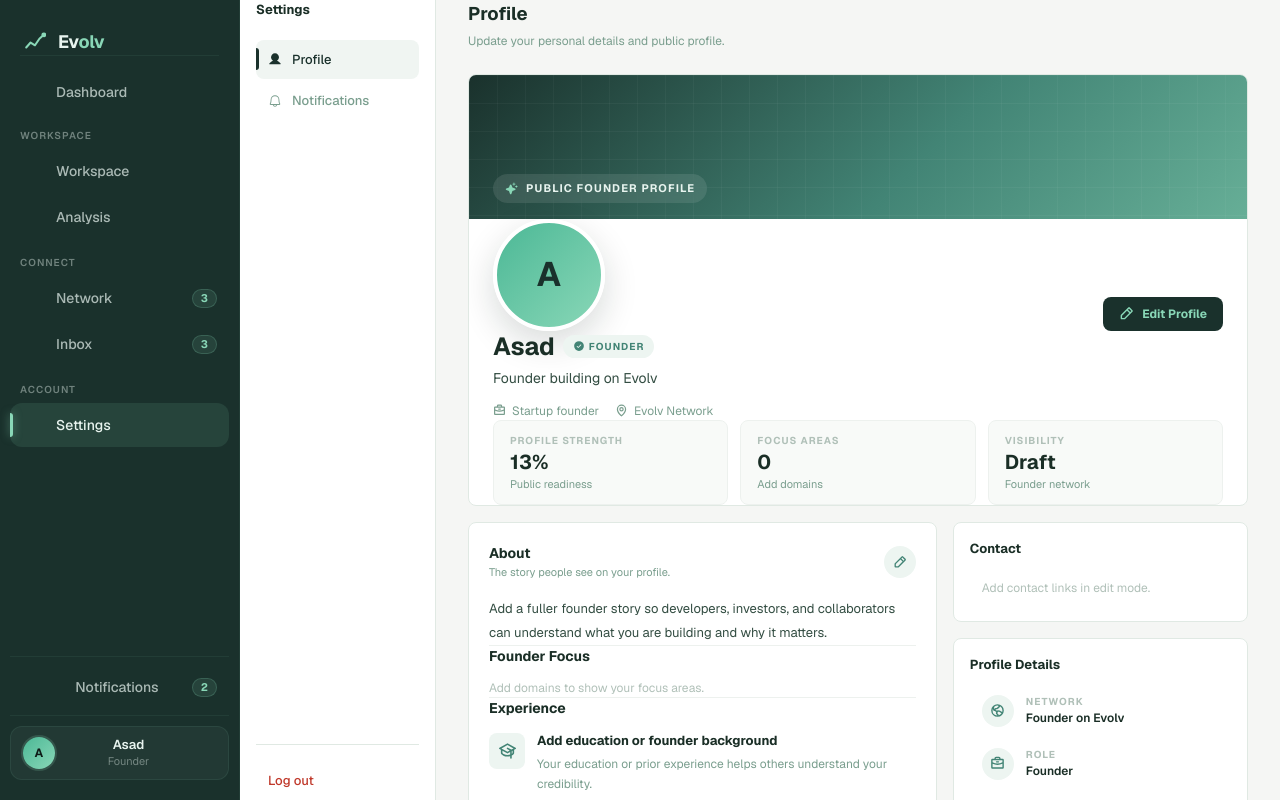
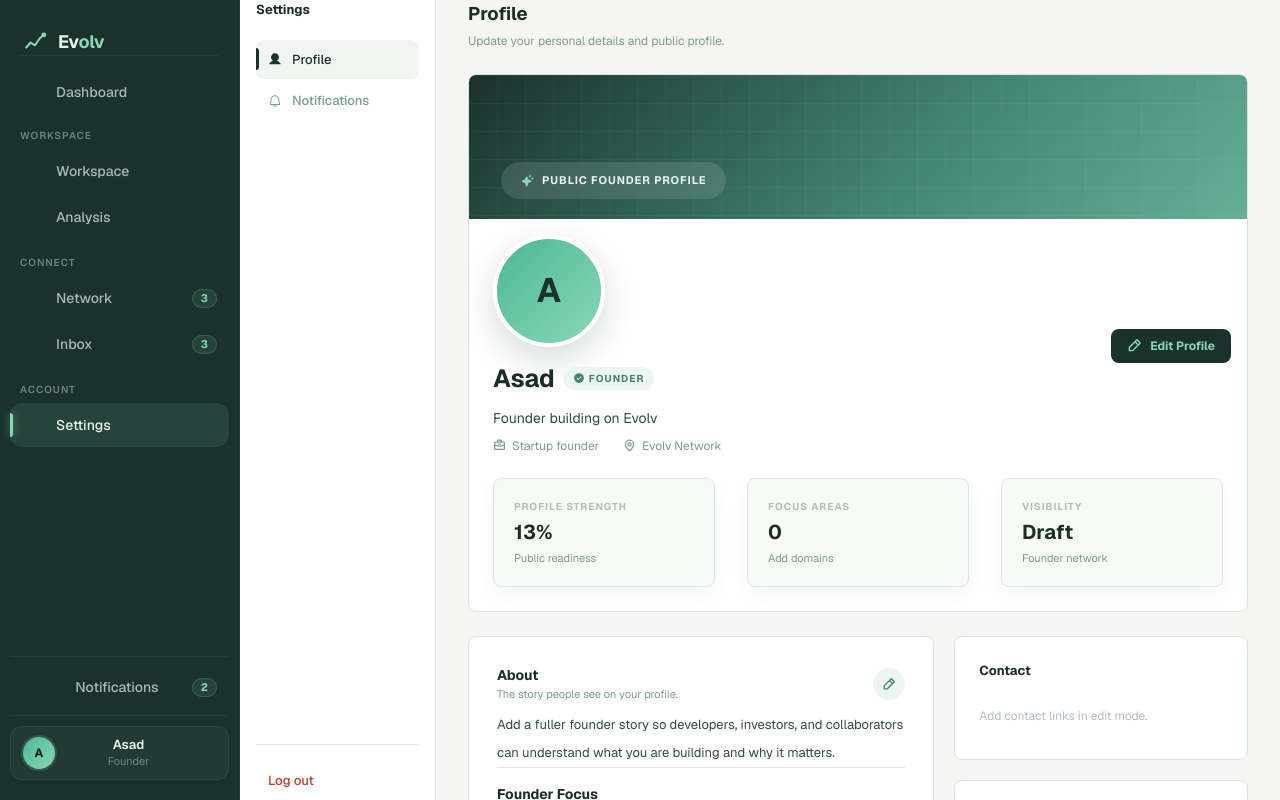
Before and after one commit to Ashhadk7/Evolv, a Next.js app in the folder frontend/: page /founder-dashboard in a window 1280 px wide. Both pictures are taken after a click on the button "Settings". Built offline with nearby package versions, Linux system fonts and the light colour scheme; some icons are missing.

Commit message:
Profile updates.

```diff
--- a/frontend/src/components/founder/OnboardingWizard.tsx
+++ b/frontend/src/components/founder/OnboardingWizard.tsx
@@ -19,6 +19,11 @@
   avatarUrl?: string;
   profileComplete?: boolean;
   ventureStage?: string;
+  headline?: string;
+  location?: string;
+  country?: string;
+  primaryGoal?: string;
+  idNumber?: string;
 }
 
 interface Props {
--- a/frontend/src/components/founder/SettingsTab.tsx
+++ b/frontend/src/components/founder/SettingsTab.tsx
@@ -279,7 +279,7 @@
         target="_blank"
         rel="noreferrer"
         whileHover={{ x: 2, backgroundColor: "#f8fbf9" }}
-        className="flex items-center gap-3 px-3 py-2 transition-colors"
+        className="flex items-center gap-3 px-3.5 py-2.5 transition-colors"
         style={{ borderRadius: 8 }}
       >
         {content}
@@ -290,7 +290,7 @@
   return (
     <motion.div
       whileHover={{ x: 2, backgroundColor: "#f8fbf9" }}
-      className="flex items-center gap-3 px-3 py-2 transition-colors"
+      className="flex items-center gap-3 px-3.5 py-2.5 transition-colors"
       style={{ borderRadius: 8 }}
     >
       {content}
@@ -340,17 +340,19 @@
   const safeDomains = Array.isArray(local.domains) ? local.domains : [];
   const fullName = getProfileName(local);
   const initials = getProfileInitials(local);
-  const headline = local.bio?.trim() || "Founder building on Evolv";
-  const about = local.description?.trim() || "Add a fuller founder story so developers, investors, and collaborators can understand what you are building and why it matters.";
+  const headline = local.headline?.trim() || local.bio?.trim() || "Founder building on Evolv";
+  const about = local.description?.trim() || local.bio?.trim() || local.headline?.trim() || "Add a fuller founder story so developers, investors, and collaborators can understand what you are building and why it matters.";
+  const locationText = local.location?.trim() || local.country?.trim() || "Evolv Network";
+  const founderFocus = safeDomains[0] ? `${safeDomains[0]} founder` : local.primaryGoal?.trim() || "Startup founder";
   const normalizedLinkedin = normalizeUrl(local.linkedin);
   const completionItems = [
     local.firstName,
     local.lastName,
-    local.bio,
+    local.bio || local.headline,
     safeDomains.length ? "domains" : "",
-    local.description,
+    local.description || local.primaryGoal,
     local.linkedin,
-    local.education,
+    local.education || local.location || local.country,
     local.avatarUrl,
   ];
   const completion = Math.round((completionItems.filter(Boolean).length / completionItems.length) * 100);
@@ -390,7 +392,7 @@
   };
 
   return (
-    <div className="relative flex flex-col gap-4">
+    <div className="relative flex flex-col gap-5 pb-10">
       <AnimatePresence>
         {saved && (
           <motion.div
@@ -420,7 +422,7 @@
             animate={{ opacity: 1, y: 0 }}
             exit={{ opacity: 0, y: -10 }}
             transition={{ duration: 0.22, ease: "easeOut" }}
-            className="flex flex-col gap-4"
+            className="flex flex-col gap-6 pb-2"
           >
             <motion.section
               initial={{ opacity: 0, y: 12 }}
@@ -428,7 +430,7 @@
               whileHover={{ boxShadow: "0 20px 48px rgba(15,28,24,0.10)" }}
               transition={{ duration: 0.24, ease: "easeOut" }}
               className="overflow-hidden bg-white"
-              style={{ border: `1px solid ${BORDER}`, borderRadius: 8 }}
+              style={{ border: "1.5px solid #d4e4db", borderRadius: 8 }}
             >
               <div
                 className="relative h-36"
@@ -444,19 +446,19 @@
                     backgroundSize: "28px 28px",
                   }}
                 />
-                <div className="absolute bottom-4 left-6 flex items-center gap-2 rounded-full bg-white/10 px-3 py-1.5 backdrop-blur">
+                <div className="absolute bottom-5 left-8 flex max-w-[calc(100%-4rem)] items-center gap-2 rounded-full bg-white/12 px-5 py-2.5 backdrop-blur">
                   <Sparkle size={13} weight="fill" style={{ color: MINT }} />
-                  <span className="text-[11px] font-bold uppercase tracking-widest" style={{ color: "#e8f4ef" }}>
+                  <span className="whitespace-nowrap text-[11px] font-bold uppercase tracking-[0.08em]" style={{ color: "#e8f4ef" }}>
                     Public Founder Profile
                   </span>
                 </div>
               </div>
 
-              <div className="relative px-6 pb-6">
-                <div className="-mt-14 flex flex-col gap-4 sm:flex-row sm:items-end sm:justify-between">
-                  <ProfileAvatar avatarUrl={local.avatarUrl} fullName={fullName} initials={initials} />
+              <div className="relative px-9 pb-10">
+                <div className="-mt-12 flex flex-col gap-5 sm:flex-row sm:items-end sm:justify-between">
+                  <div className="pl-6" style={{marginTop:"1rem", marginBottom:"1rem"}}><ProfileAvatar avatarUrl={local.avatarUrl} fullName={fullName} initials={initials} /></div>
 
-                  <div className="flex flex-wrap gap-2 sm:pb-1">
+                  <div className="flex flex-wrap gap-2 sm:pb-2">
                     {normalizedLinkedin && (
                       <motion.a
                         href={normalizedLinkedin}
@@ -465,7 +467,7 @@
                         whileHover={{ y: -2 }}
                         whileTap={{ scale: 0.98 }}
                         className="flex items-center gap-2 rounded-lg border bg-white px-3.5 py-2 text-[12px] font-bold"
-                        style={{ borderColor: BORDER, color: MID }}
+                        style={{ borderColor: BORDER, color: MID, paddingLeft: '1rem', paddingRight: '1rem' }}
                       >
                         <LinkedinLogo size={15} weight="bold" />
                         LinkedIn
@@ -477,7 +479,7 @@
                       whileHover={{ y: -2, boxShadow: "0 8px 18px rgba(26,49,44,0.18)" }}
                       whileTap={{ scale: 0.98 }}
                       className="flex items-center gap-2 rounded-lg px-4 py-2 text-[12px] font-bold"
-                      style={{ background: INK, color: MINT }}
+                      style={{ background: INK, color: MINT, marginRight: '1rem' }}
                     >
                       <PencilSimple size={15} weight="bold" />
                       Edit Profile
@@ -485,9 +487,9 @@
                   </div>
                 </div>
 
-                <div className="mt-4">
+                <div className="mt-5">
                   <div className="flex flex-wrap items-center gap-2">
-                    <h3 className="text-[1.55rem] font-extrabold leading-tight" style={{ color: TEXT_BODY }}>
+                    <h3 className="pl-6 text-[1.55rem] font-extrabold leading-tight" style={{ color: TEXT_BODY }}>
                       {fullName}
                     </h3>
                     <span
@@ -498,20 +500,20 @@
                       Founder
                     </span>
                   </div>
-                  <p className="mt-1 max-w-2xl text-[14px] leading-6" style={{ color: "#334d42" }}>
+                  <p className="pl-6 mt-3 max-w-2xl text-[14px] leading-6" style={{ color: "#334d42" }}>
                     {headline}
                   </p>
-                  <div className="mt-3 flex flex-wrap items-center gap-x-4 gap-y-2 text-[12px]" style={{ color: TEXT_MUTED }}>
-                    <span className="flex items-center gap-1.5">
+                  <div className="mb-4 mt-5 flex flex-wrap items-center gap-x-6 gap-y-3 py-1.5 text-[12px]" style={{ color: TEXT_MUTED }}>
+                    <span className="pl-6 flex items-center gap-1.5 leading-5">
                       <Briefcase size={13} weight="bold" />
-                      {safeDomains[0] || "Startup"} founder
+                      {founderFocus}
                     </span>
-                    <span className="flex items-center gap-1.5">
+                    <span className="flex items-center gap-1.5 leading-5">
                       <MapPin size={13} weight="bold" />
-                      Evolv Network
+                      {locationText}
                     </span>
                     {local.email && (
-                      <span className="flex items-center gap-1.5">
+                      <span className="flex items-center gap-1.5 leading-5">
                         <EnvelopeSimple size={13} weight="bold" />
                         {local.email}
                       </span>
@@ -519,7 +521,7 @@
                   </div>
                 </div>
 
-                <div className="mt-5 grid gap-3 sm:grid-cols-3">
+                <div className="mb-6 pl-6 mt-8 grid gap-2 sm:grid-cols-3">
                   {[
                     { label: "Profile strength", value: `${completion}%`, detail: "Public readiness" },
                     { label: "Focus areas", value: `${safeDomains.length}`, detail: safeDomains.slice(0, 2).join(" / ") || "Add domains" },
@@ -531,16 +533,16 @@
                       animate={{ opacity: 1, y: 0 }}
                       transition={{ delay: index * 0.05 }}
                       whileHover={{ y: -2, borderColor: "#c5ddd0" }}
-                      className="bg-[#f8faf8] px-4 py-3"
-                      style={{ border: "1px solid #edf1ee", borderRadius: 8 }}
+                      className="bg-[#f8faf8] px-5 py-5"
+                      style={{ border: "1.5px solid #d8e7df",marginRight: "1.5rem",borderRadius: 8, boxShadow: "0 8px 20px rgba(15,28,24,0.04)" }}
                     >
                       <p className="text-[10px] font-bold uppercase tracking-widest" style={{ color: TEXT_DIM }}>
                         {item.label}
                       </p>
-                      <p className="mt-1 text-[20px] font-extrabold leading-none" style={{ color: TEXT_BODY }}>
+                      <p className="mt-2 text-[20px] font-extrabold leading-none" style={{ color: TEXT_BODY }}>
                         {item.value}
                       </p>
-                      <p className="mt-1 truncate text-[11px]" style={{ color: TEXT_MUTED }}>
+                      <p className="mt-2 truncate text-[11px]" style={{ color: TEXT_MUTED }}>
                         {item.detail}
                       </p>
                     </motion.div>
@@ -549,15 +551,15 @@
               </div>
             </motion.section>
 
-            <div className="grid gap-4 xl:grid-cols-[1.35fr_0.85fr]">
+            <div className="grid gap-5 xl:grid-cols-[1.35fr_0.85fr]">
               <motion.section
                 initial={{ opacity: 0, y: 12 }}
                 animate={{ opacity: 1, y: 0 }}
                 transition={{ delay: 0.06 }}
-                className="bg-white p-5"
-                style={{ border: `1px solid ${BORDER}`, borderRadius: 8 }}
+                className="bg-white p-7"
+                style={{ border: "1.5px solid #d4e4db", borderRadius: 8 }}
               >
-                <div className="mb-4 flex items-center justify-between gap-3">
+                <div className="mb-2 flex items-center justify-between gap-5">
                   <div>
                     <h4 className="text-[14px] font-extrabold" style={{ color: TEXT_BODY }}>About</h4>
                     <p className="text-[11px]" style={{ color: TEXT_MUTED }}>The story people see on your profile.</p>
@@ -574,51 +576,51 @@
                     <PencilSimple size={14} weight="bold" />
                   </motion.button>
                 </div>
-                <p className="text-[13px] leading-6" style={{ color: "#334d42" }}>
+                <p className="text-[13px] leading-7" style={{ color: "#334d42" }}>
                   {about}
                 </p>
 
-                <div className="mt-5" style={{ height: 1, background: "#edf1ee" }} />
+                <div className="my-7" style={{ height: 1, marginBottom:"1rem", background: "#dfe9e3" }} />
 
-                <div className="mt-5">
+                <div>
                   <h4 className="text-[14px] font-extrabold" style={{ color: TEXT_BODY }}>Founder Focus</h4>
-                  <div className="mt-3 flex flex-wrap gap-2">
+                  <div className="mt-4 flex flex-wrap gap-2.5 pb-1">
                     {safeDomains.length > 0 ? (
                       safeDomains.map((domain) => (
                         <motion.span
                           key={domain}
                           whileHover={{ y: -2, backgroundColor: "#e8f5ef" }}
                           className="rounded-full px-3 py-1.5 text-[12px] font-bold"
-                          style={{ background: "#f0f5f2", color: MID, border: "1px solid #dce9e2" }}
+                          style={{ background: "#f0f5f2", color: MID, border: "1px solid #dce9e2", marginTop:"0.5rem" }}
                         >
                           {domain}
                         </motion.span>
                       ))
                     ) : (
-                      <span className="text-[12px]" style={{ color: TEXT_DIM }}>Add domains to show your focus areas.</span>
+                      <span className="block py-2 text-[12px]" style={{ color: TEXT_DIM }}>Add domains to show your focus areas.</span>
                     )}
                   </div>
                 </div>
 
-                <div className="mt-5" style={{ height: 1, background: "#edf1ee" }} />
+                <div className="my-7" style={{ height: 1, background: "#dfe9e3" ,marginBottom:"1rem", marginTop: "0.5rem"}} />
 
-                <div className="mt-5">
-                  <h4 className="text-[14px] font-extrabold" style={{ color: TEXT_BODY }}>Experience</h4>
-                  <div className="mt-3 flex gap-3">
+                <div>
+                  <h4 className="text-[14px] font-extrabold" style={{ color: TEXT_BODY , marginBottom:"1rem"}}>Education</h4>
+                  <div className="mt-5 flex gap-4">
                     <span
-                      className="mt-0.5 flex h-9 w-9 shrink-0 items-center justify-center rounded-lg"
+                      className="mt-2 flex h-9 w-9 shrink-0 items-center justify-center rounded-lg"
                       style={{ background: "#edf5f1", color: MID }}
                     >
                       <GraduationCap size={17} weight="bold" />
                     </span>
                     <div className="min-w-0">
                       <p className="text-[13px] font-bold" style={{ color: TEXT_BODY }}>
-                        {local.education || "Add education or founder background"}
+                        {local.education || "Add education"}
                       </p>
                       <p className="mt-1 text-[12px] leading-5" style={{ color: TEXT_MUTED }}>
                         {local.education
-                          ? "Background shown to investors, developers, and collaborators."
-                          : "Your education or prior experience helps others understand your credibility."}
+                          ? "Background shown to developers, and collaborators."
+                          : "Your education helps others understand your credibility."}
                       </p>
                     </div>
                   </div>
@@ -629,23 +631,23 @@
                 initial={{ opacity: 0, y: 12 }}
                 animate={{ opacity: 1, y: 0 }}
                 transition={{ delay: 0.1 }}
-                className="flex flex-col gap-4"
+                className="flex flex-col gap-5"
               >
-                <section className="bg-white p-4" style={{ border: `1px solid ${BORDER}`, borderRadius: 8 }}>
-                  <h4 className="mb-3 text-[13px] font-extrabold" style={{ color: TEXT_BODY }}>Contact</h4>
-                  <div className="flex flex-col gap-1">
+                <section className="bg-white p-6" style={{ border: "1.5px solid #d4e4db", borderRadius: 8 }}>
+                  <h4 className="mb-4 text-[13px] font-extrabold" style={{ color: TEXT_BODY }}>Contact</h4>
+                  <div className="flex flex-col gap-2">
                     <ProfileDetailRow Icon={EnvelopeSimple} label="Email" value={local.email} href={local.email ? `mailto:${local.email}` : undefined} />
                     <ProfileDetailRow Icon={Phone} label="Phone" value={local.phone} href={local.phone ? `tel:${local.phone}` : undefined} />
                     <ProfileDetailRow Icon={LinkedinLogo} label="LinkedIn" value={local.linkedin} href={normalizedLinkedin || undefined} />
                     {!local.email && !local.phone && !local.linkedin && (
-                      <p className="px-3 py-2 text-[12px]" style={{ color: TEXT_DIM }}>Add contact links in edit mode.</p>
+                      <p className="px-3.5 py-2.5 text-[12px]" style={{ color: TEXT_DIM }}>Add contact links in edit mode.</p>
                     )}
                   </div>
                 </section>
 
-                <section className="bg-white p-4" style={{ border: `1px solid ${BORDER}`, borderRadius: 8 }}>
-                  <h4 className="mb-3 text-[13px] font-extrabold" style={{ color: TEXT_BODY }}>Profile Details</h4>
-                  <div className="flex flex-col gap-1">
+                <section className="bg-white p-6" style={{ border: "1.5px solid #d4e4db", borderRadius: 8 }}>
+                  <h4 className="mb-4 text-[13px] font-extrabold" style={{ color: TEXT_BODY }}>Profile Details</h4>
+                  <div className="flex flex-col gap-2">
                     <ProfileDetailRow Icon={GlobeHemisphereWest} label="Network" value="Founder on Evolv" />
                     <ProfileDetailRow Icon={Briefcase} label="Role" value="Founder" />
                     <ProfileDetailRow Icon={LinkSimple} label="Top domain" value={safeDomains[0] || "Add a domain"} />
@@ -661,7 +663,7 @@
             animate={{ opacity: 1, y: 0 }}
             exit={{ opacity: 0, y: -10 }}
             transition={{ duration: 0.22, ease: "easeOut" }}
-            className="flex flex-col gap-4"
+            className="flex flex-col gap-4 pb-10"
           >
             <section className="bg-white p-5" style={{ border: `1px solid ${BORDER}`, borderRadius: 8 }}>
               <div className="flex flex-col gap-4 sm:flex-row sm:items-center sm:justify-between">
@@ -770,7 +772,7 @@
               whileHover={{ y: -2, boxShadow: "0 10px 26px rgba(26,49,44,0.22)" }}
               whileTap={{ scale: 0.98 }}
               transition={{ type: "spring", stiffness: 400, damping: 24 }}
-              className="flex items-center justify-center gap-2 rounded-lg py-3 text-[13px] font-extrabold"
+              className="mb-2 flex items-center justify-center gap-2 rounded-lg py-3 text-[13px] font-extrabold"
               style={{ background: INK, color: MINT }}
             >
               <Check size={15} weight="bold" />
--- a/frontend/src/views/FounderDashboard.tsx
+++ b/frontend/src/views/FounderDashboard.tsx
@@ -22,11 +22,44 @@
 const DEFAULT_PROFILE: FounderProfile = {
   firstName: "Asad", lastName: "", bio: "", domains: [], linkedin: "",
   dob: "", gender: "", phone: "", education: "", description: "",
+  headline: "", location: "", country: "", primaryGoal: "", idNumber: "",
   email: "", avatarUrl: "", profileComplete: false,
 };
 
 const STORAGE_KEY_PROFILE    = "evolv_founder_profile";
 const STORAGE_KEY_BLUEPRINTS = "evolv_founder_blueprints";
+
+type StoredFounderRecord = Partial<FounderProfile> & {
+  profile?: Partial<FounderProfile>;
+  role?: string;
+};
+
+function mergeFounderProfiles(...profiles: Array<Partial<FounderProfile> | null | undefined>): FounderProfile {
+  const merged: FounderProfile = { ...DEFAULT_PROFILE, domains: [] };
+  const target = merged as Record<string, unknown>;
+
+  profiles.forEach((profile) => {
+    if (!profile) return;
+
+    Object.entries(profile).forEach(([key, value]) => {
+      if (key === "domains") {
+        if (Array.isArray(value) && value.length > 0) target.domains = value;
+        return;
+      }
+      if (key === "profileComplete") {
+        if (value === true) target.profileComplete = true;
+        return;
+      }
+      if (typeof value === "string" && value.trim()) target[key] = value;
+      else if (value !== undefined && value !== null && typeof value !== "string") target[key] = value;
+    });
+  });
+
+  merged.domains = Array.isArray(merged.domains) ? merged.domains : [];
+  merged.bio = merged.bio || merged.headline || "";
+  merged.description = merged.description || "";
+  return merged;
+}
 
 export default function FounderDashboard() {
   const [tab, setTab] = useState<FounderTab>("dashboard");
@@ -41,13 +74,26 @@
   const [settingsSection, setSettingsSection] = useState<SettingsSection>("profile");
 
   const isProfileComplete = (p: FounderProfile) =>
-    Boolean(p.profileComplete || (p.firstName && p.lastName && p.bio && p.domains.length > 0));
+    Boolean(p.profileComplete || (p.firstName && p.lastName && (p.bio || p.headline) && p.domains.length > 0));
 
   useEffect(() => {
     const loadTimer = window.setTimeout(() => {
       try {
         const storedProfile = localStorage.getItem(STORAGE_KEY_PROFILE);
-        if (storedProfile) setProfile(JSON.parse(storedProfile));
+        const savedProfile = storedProfile ? (JSON.parse(storedProfile) as StoredFounderRecord) : null;
+        const savedUsers = JSON.parse(localStorage.getItem("evolv_users") ?? "[]") as StoredFounderRecord[];
+        const matchingUser = savedUsers.find((user) =>
+          user.role === "founder" &&
+          (!savedProfile?.email || user.email?.toLowerCase() === savedProfile.email.toLowerCase())
+        );
+
+        const nextProfile = mergeFounderProfiles(
+          DEFAULT_PROFILE,
+          matchingUser?.profile,
+          savedProfile,
+        );
+        setProfile(nextProfile);
+        localStorage.setItem(STORAGE_KEY_PROFILE, JSON.stringify(nextProfile));
 
         const storedBlueprints = localStorage.getItem(STORAGE_KEY_BLUEPRINTS);
         if (storedBlueprints) setBlueprints(JSON.parse(storedBlueprints));
@@ -62,7 +108,29 @@
   const saveProfile = (p: FounderProfile) => {
     const nextProfile = { ...p, profileComplete: isProfileComplete(p) };
     setProfile(nextProfile);
-    try { localStorage.setItem(STORAGE_KEY_PROFILE, JSON.stringify(nextProfile)); } catch { /* ignore */ }
+    try {
+      localStorage.setItem(STORAGE_KEY_PROFILE, JSON.stringify(nextProfile));
+
+      if (nextProfile.email) {
+        const savedUsers = JSON.parse(localStorage.getItem("evolv_users") ?? "[]") as StoredFounderRecord[];
+        const updatedUsers = savedUsers.map((user) => {
+          const sameFounder =
+            user.role === "founder" &&
+            user.email?.toLowerCase() === nextProfile.email?.toLowerCase();
+
+          return sameFounder
+            ? {
+                ...user,
+                firstName: nextProfile.firstName,
+                lastName: nextProfile.lastName,
+                email: nextProfile.email,
+                profile: { ...(user.profile ?? {}), ...nextProfile },
+              }
+            : user;
+        });
+        localStorage.setItem("evolv_users", JSON.stringify(updatedUsers));
+      }
+    } catch { /* ignore */ }
   };
 
   const saveBlueprints = (bps: Blueprint[]) => {
```
Also changed, not shown: frontend/src/components/auth/SignInForm.tsx (+25 -3 lines), 1 other file (tests, documents, lock files or other folders).
